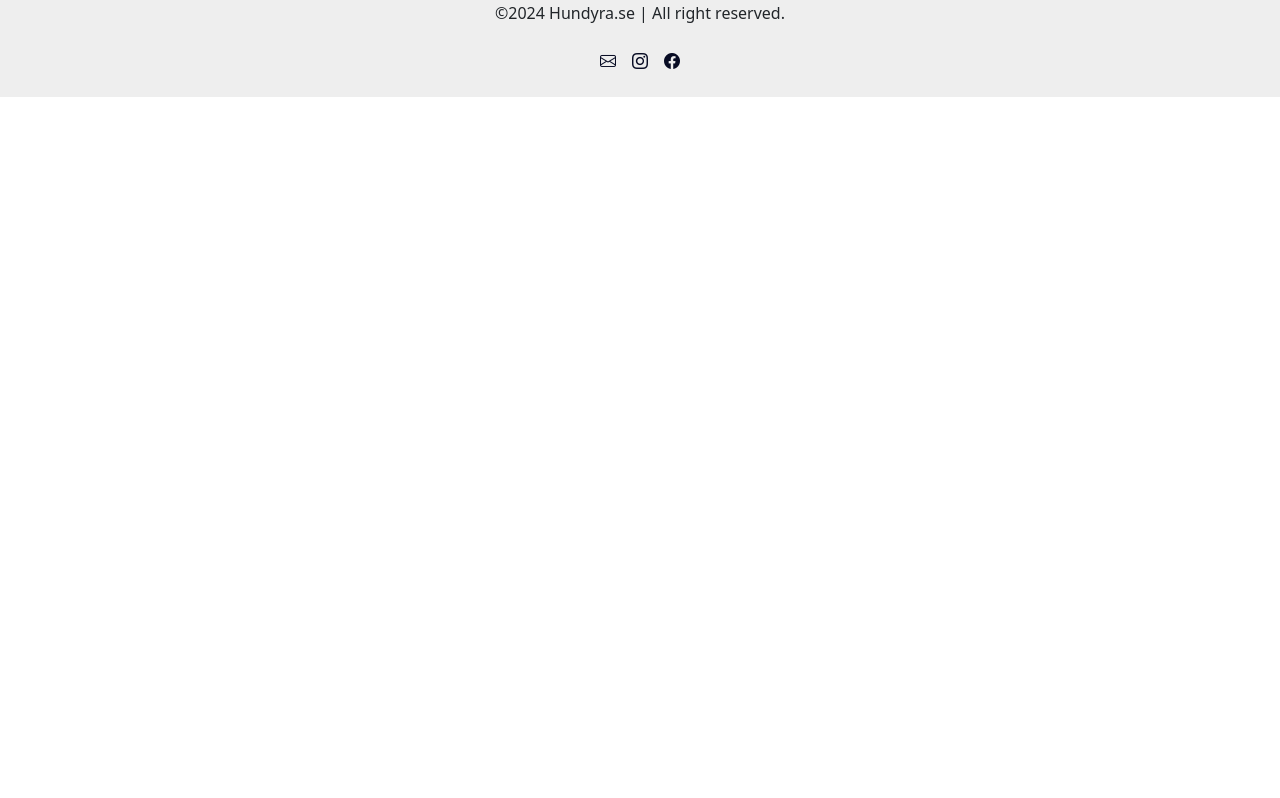
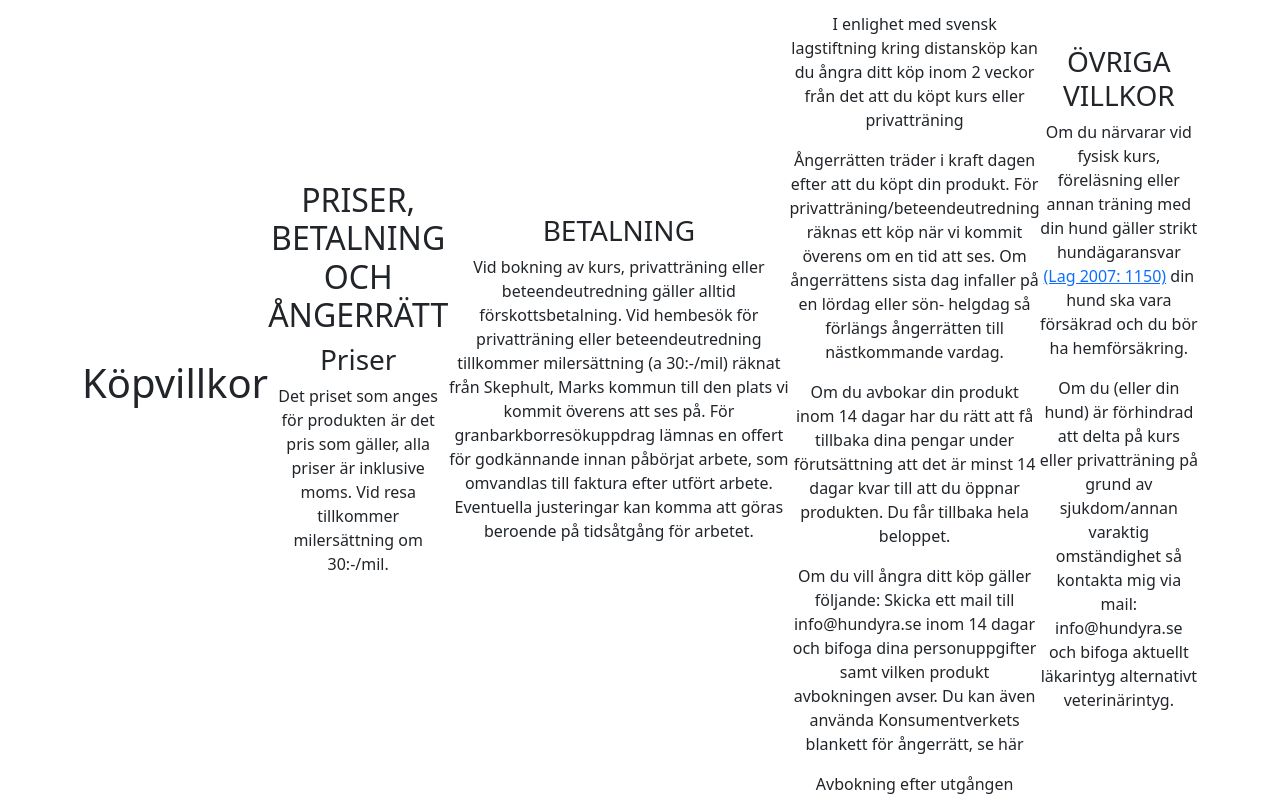
Before and after one commit to Ninjaraa/Hundyra_Dev, an Angular app in the folder hundyra/: page /villkor in a window 1280 px wide. Before the commit this address led to /. Shown: the part 282-1080 px from the top of the page. Before the commit the page ends 800 px from the top, so only its background shows below. Built offline with nearby package versions, Linux system fonts and the light colour scheme.

Commit message:
updated all packages

```diff
--- a/hundyra/src/app/app.routes.ts
+++ b/hundyra/src/app/app.routes.ts
@@ -4,12 +4,14 @@
 import { BarkborrehundComponent } from './barkborrehund/barkborrehund.component';
 import { NinjaComponent } from './ninja/ninja.component';
 import { KontaktComponent } from './kontakt/kontakt.component';
+import { VillkorComponent } from './villkor/villkor.component';
 
 export const routes: Routes = [
     { path: '', component: HemComponent},
     { path: 'barkborrehund', component: BarkborrehundComponent},
     { path: 'om-ninja', component: NinjaComponent},
-    { path: 'kontakt', component: KontaktComponent},
+    { path: 'kontakt', component: KontaktComponent },
+    { path: 'villkor', component: VillkorComponent },
 ];
 
 @NgModule({
--- a/hundyra/src/app/kontakt/kontakt.component.html
+++ b/hundyra/src/app/kontakt/kontakt.component.html
@@ -1,7 +1,7 @@
 <section class="content-section">
     <div class="container">
         <div class="text-box">
-            <p><a href="mailto:info@hundyra.se">Maila mig</a> så återkommer jag till dig inom kort!</p>
+            <p><a href="mailto:info&#64;hundyra.se">Maila mig</a> så återkommer jag till dig inom kort!</p>
             <p>För dig som vill boka, glöm inte läsa köpvillkoren.</p>
         </div>
     </div>
--- a/hundyra/src/app/villkor/villkor.component.html
+++ b/hundyra/src/app/villkor/villkor.component.html
@@ -1,42 +1,57 @@
 <section class="content-section">
   <div class="container">
-    <div class="info-box">
     <h1>Köpvillkor</h1>
     <div class="text-content">
       <h2>PRISER, BETALNING OCH ÅNGERRÄTT</h2>
       <h3>Priser</h3>
-        <p>Det priset som anges för produkten är det pris som gäller, alla priser är inklusive moms. Vid resa tillkommer
-          milersättning om 30:-/mil.</p>
+      <p>
+        Det priset som anges för produkten är det pris som gäller, alla priser är inklusive moms. Vid resa tillkommer
+        milersättning om 30:-/mil.
+      </p>
     </div>
     <div class="text-content">
       <h3>BETALNING</h3>
-        <p>Vid bokning av kurs, privatträning eller beteendeutredning gäller alltid förskottsbetalning. Vid hembesök för
+      <p>
+        Vid bokning av kurs, privatträning eller beteendeutredning gäller alltid förskottsbetalning. Vid hembesök för
         privatträning eller beteendeutredning tillkommer milersättning (a 30:-/mil) räknat från Skephult, Marks kommun
         till den plats vi kommit överens att ses på. För granbarkborresökuppdrag lämnas en offert för godkännande
         innan påbörjat arbete, som omvandlas till faktura efter utfört arbete. Eventuella justeringar kan komma att
-          göras beroende på tidsåtgång för arbetet.</p>
+        göras beroende på tidsåtgång för arbetet.
+      </p>
     </div>
     <div class="text-content">
       <h3>ÅNGERRÄTT OCH AVBOKNING</h3>
-        <p>I enlighet med svensk lagstiftning kring distansköp kan du ångra ditt köp inom 2 veckor från det att du köpt
-          kurs eller privatträning</p>
-        <p>Ångerrätten träder i kraft dagen efter att du köpt din produkt. För privatträning/beteendeutredning räknas
+      <p>
+        I enlighet med svensk lagstiftning kring distansköp kan du ångra ditt köp inom 2 veckor från det att du köpt
+        kurs eller privatträning
+      </p>
+      <p>
+        Ångerrätten träder i kraft dagen efter att du köpt din produkt. För privatträning/beteendeutredning räknas
         ett köp när vi kommit överens om en tid att ses. Om ångerrättens sista dag infaller på en lördag eller sön-
-          helgdag så förlängs ångerrätten till nästkommande vardag.</p>
-        <p>Om du avbokar din produkt inom 14 dagar har du rätt att få tillbaka dina pengar under förutsättning att det
-          är minst 14 dagar kvar till att du öppnar produkten. Du får tillbaka hela beloppet.</p>
-        <p>Om du vill ångra ditt köp gäller följande: Skicka ett mail till info@hundyra.se inom 14 dagar och bifoga dina
+        helgdag så förlängs ångerrätten till nästkommande vardag.
+      </p>
+      <p>
+        Om du avbokar din produkt inom 14 dagar har du rätt att få tillbaka dina pengar under förutsättning att det
+        är minst 14 dagar kvar till att du öppnar produkten. Du får tillbaka hela beloppet.
+      </p>
+      <p>
+        Om du vill ångra ditt köp gäller följande: Skicka ett mail till info&#64;hundyra.se inom 14 dagar och bifoga dina
         personuppgifter samt vilken produkt avbokningen avser. Du kan även använda Konsumentverkets blankett för
-          ångerrätt, se här</p>
+        ångerrätt, se här
+      </p>
       <p>Avbokning efter utgången ångerrätt medges ej</p>
     </div>
     <div class="text-content">
       <h3>ÖVRIGA VILLKOR</h3>
-        <p>Om du närvarar vid fysisk kurs, föreläsning eller annan träning med din hund gäller strikt hundägaransvar <a
-            href="https://www.riksdagen.se/sv/dokument-och-lagar/dokument/svensk-forfattningssamling/lag-20071150-om-tillsyn-over-hundar-och_sfs-2007-1150/"
-            target="_blank">(Lag 2007: 1150)</a> din hund ska vara försäkrad och du bör ha hemförsäkring.</p>
-        <p>Om du (eller din hund) är förhindrad att delta på kurs eller privatträning på grund av sjukdom/annan varaktig
-          omständighet så kontakta mig via mail: info@hundyra.se och bifoga aktuellt läkarintyg alternativt
-          veterinärintyg.</p>
+      <p>
+        Om du närvarar vid fysisk kurs, föreläsning eller annan träning med din hund gäller strikt hundägaransvar <a href="https://www.riksdagen.se/sv/dokument-och-lagar/dokument/svensk-forfattningssamling/lag-20071150-om-tillsyn-over-hundar-och_sfs-2007-1150/"
+                                                                                                                     target="_blank">(Lag 2007: 1150)</a> din hund ska vara försäkrad och du bör ha hemförsäkring.
+      </p>
+      <p>
+        Om du (eller din hund) är förhindrad att delta på kurs eller privatträning på grund av sjukdom/annan varaktig
+        omständighet så kontakta mig via mail: info&#64;hundyra.se och bifoga aktuellt läkarintyg alternativt
+        veterinärintyg.
+      </p>
+    </div>
     </div>
 </section>
--- a/hundyra/src/app/villkor/villkor.component.ts
+++ b/hundyra/src/app/villkor/villkor.component.ts
@@ -1,11 +1,11 @@
 import { Component, OnInit } from '@angular/core';
-import { Meta, Title } from '@angular/platform-browser';
+import { Title, Meta } from '@angular/platform-browser';
 
 @Component({
   selector: 'app-villkor',
   standalone: true,
   imports: [],
-  templateUrl: './villkor.component.html',
+  templateUrl: './villkor.component.html'
 })
 
 export class VillkorComponent implements OnInit {
--- a/hundyra/src/main.ts
+++ b/hundyra/src/main.ts
@@ -1,5 +1,3 @@
-/// <reference types="@angular/localize" />
-
 import { bootstrapApplication } from '@angular/platform-browser';
 import { appConfig } from './app/app.config';
 import { AppComponent } from './app/app.component';
```
Also changed, not shown: 1 other file (tests, documents, lock files or other folders). Lines whose indentation alone changed are shown as unchanged.
